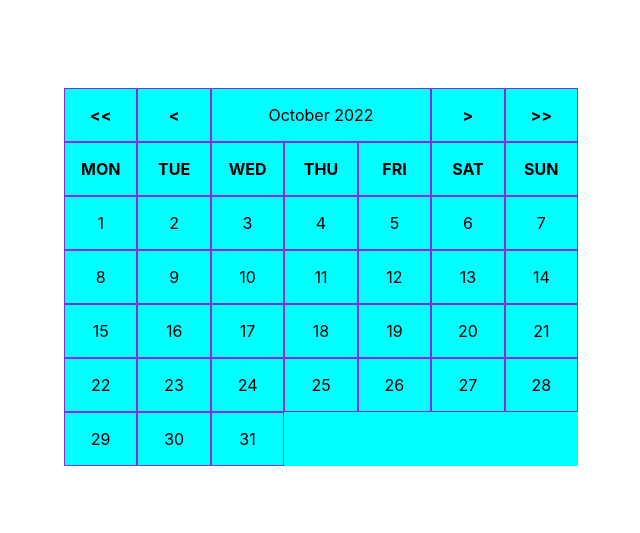
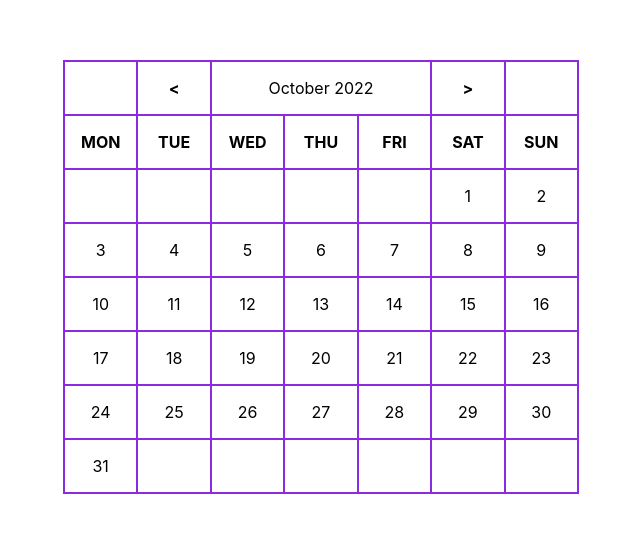
Before and after one commit to fstawicki/BeautyHub, a React (Create React App) app: page / in a window 1280 px wide. Shown: the part 123-656 px from the top of the page, without its empty margins (319-959 px from the left). Built offline with nearby package versions, Linux system fonts and the light colour scheme; the HTML template or start-up script is replaced by a standard one.

Commit message:
working on calendar - shows current month, added prefix and suffix days to improve looks

```diff
--- a/src/components/Calendar.jsx
+++ b/src/components/Calendar.jsx
@@ -1,33 +1,63 @@
 import React from 'react';
 import { useState } from 'react';
-import { startOfMonth, endOfMonth, differenceInDays } from 'date-fns'
+import { startOfMonth, endOfMonth, differenceInDays, subMonths, addMonths } from 'date-fns'
 import '../styles/Calendar.scss';
 
 const daysOfWeek = ["MON", "TUE", "WED", "THU", "FRI", "SAT", "SUN"];
+const months = ["January", "February", "March", "April", "May", "June", "July", "August", "September", "October", "November", "December"];
 
 const Calendar = () => {
 
   const [today, setToday] = useState(new Date());
-  const startDate = startOfMonth(new Date());
-  const endDate = endOfMonth(new Date());
-  const numDays = (differenceInDays(endDate, startDate) + 1);
+  const [startDate, setStartDate] = useState(startOfMonth(new Date()));
+  const [navDateMonth, setNavDateMonth] = useState(months[new Date().getMonth()]);
+  const [navDateYear, setNavDateYear] = useState(new Date().getFullYear());
+  const [endDate, setEndDate] = useState(endOfMonth(new Date()));
+  const [numDays, setNumDays] = useState((differenceInDays(endDate, startDate) + 1));
+
+  const [prefixDays, setPrefixDays] = useState(startDate.getDay() - 1);
+  // minus one adapts function for mon - sun calendar instead of sun - sat
+  const [sufixDays, setSufixDays] = useState(7 - endDate.getDay());
+
+
+  console.log(startDate)
+
+
+  const goToPrevMonth = () => {
+    setStartDate(startOfMonth(new Date() -1));
+    console.log(startDate)
+  }
+
+  const goToNextMonth = () => {
+
+  }
+  console.log(startDate)
 
   return (
     <div className='calendar'>
       <div className="calendar_nav">
-        <div className="calendar_cell skip">{'<<'}</div>
-        <div className="calendar_cell skip">{'<'}</div>
-        <div className='calendar_cell date'>October 2022</div>
-        <div className="calendar_cell skip">{'>'}</div>
-        <div className="calendar_cell skip">{'>>'}</div>
+        <div className="calendar_cell skip">{''}</div>
+        <div onClick={goToPrevMonth} className="calendar_cell skip">{'<'}</div>
+        <div className='calendar_cell date'>{navDateMonth} {navDateYear}</div>
+        <div onClick={goToNextMonth} className="calendar_cell skip">{'>'}</div>
+        <div className="calendar_cell skip">{''}</div>
+
         {daysOfWeek.map((day) =>(
           <div key={day} className="calendar_cell dayName">{day}</div>
         ))}
-        {
-          Array.from({length: numDays}).map((_, index) => (
+
+        {Array.from({length: prefixDays}).map((_, index) => (
+          <div key={index} className="calendar_cell" />
+        ))}
+
+        {Array.from({length: numDays}).map((_, index) => (
             <div key={index} className="calendar_cell">{index + 1}</div>
-          ))
-        }
+        ))}
+
+        {Array.from({length: sufixDays}).map((_, index) => (
+          <div key={index} className="calendar_cell" />
+        ))}
+
       </div>
     </div>
   )
--- a/src/styles/Calendar.scss
+++ b/src/styles/Calendar.scss
@@ -1,8 +1,8 @@
 .calendar{
     // width: 85%;
 
-    background-color: aqua;
-
+    background-color: rgb(255, 255, 255);
+    border: 1px solid blueviolet;
 }
 
 .calendar_nav{
```
Also changed, not shown: 1 other file (tests, documents, lock files or other folders).
